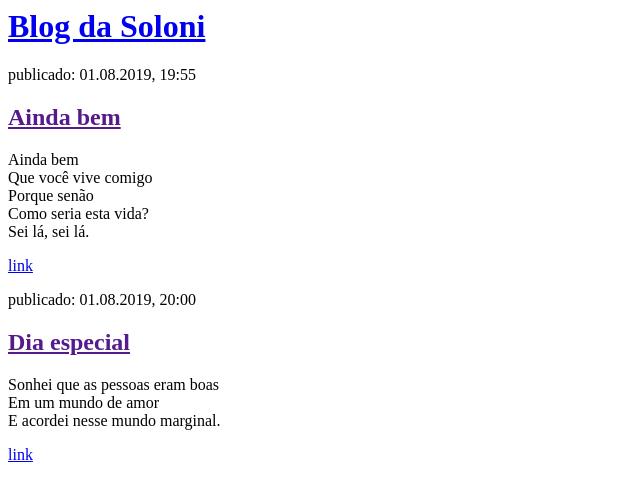
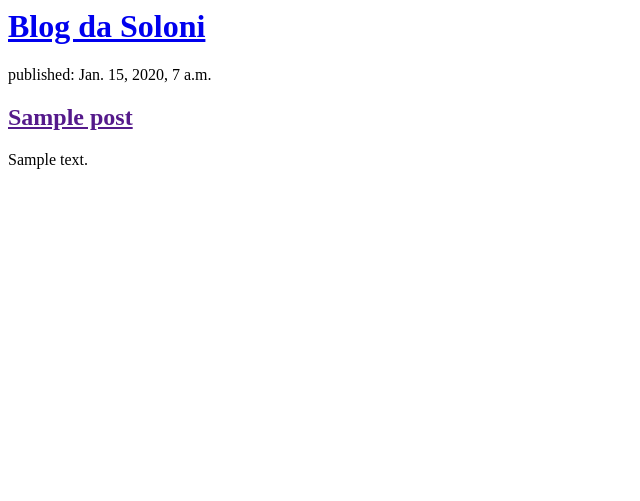
Before and after one commit to solrampin/my-first-blog, a Django app: template blog/templates/blog/post_list.html in a window 1280 px wide. Shown: the top 501 px of the page, without its empty margins (0-640 px from the left). Run offline with Django 3.2, Linux system fonts and the light colour scheme; the template is opened without the code that fills it: values that come from a table or form of the project are taken from there, others are empty; tables that the repository leaves empty hold one stand-in row (values such as "Sample post").

Commit message:
Modificações no display dos templates dos posts a partir do banco de dados.

```diff
--- a/blog/templates/blog/post_list.html
+++ b/blog/templates/blog/post_list.html
@@ -7,18 +7,13 @@
             <h1><a href="/">Blog da Soloni</a></h1>
         </div>
 
-        <div>
-            <p>publicado: 01.08.2019, 19:55</p>
-            <h2><a href="">Ainda bem</a></h2>
-            <p>Ainda bem <br> Que você vive comigo <br> Porque senão <br> Como seria esta vida? <br> Sei lá, sei lá.</p>
-            <a href="https://www.letras.mus.br/vanessa-da-mata/102362/">link</a>
-        </div>
+        {% for post in posts %}
+          <div>
+            <p>published: {{ post.published_date }}</p>
+            <h2><a href="">{{ post.title }}</a></h2>
+            <p>{{ post.text|linebreaksbr }}</p>
+          </div>
+        {% endfor %}
 
-        <div>
-            <p>publicado: 01.08.2019, 20:00</p>
-            <h2><a href="">Dia especial</a></h2>
-            <p>Sonhei que as pessoas eram boas <br> Em um mundo de amor <br> E acordei nesse mundo marginal.</p>
-            <a href="https://www.letras.mus.br/cidadao-quem/45265/">link</a>
-        </div>
     </body>
 </html>
--- a/blog/views.py
+++ b/blog/views.py
@@ -1,4 +1,7 @@
 from django.shortcuts import render
+from django.utils import timezone
+from .models import Post
 
 def post_list(request):
-    return render(request, 'blog/post_list.html', {})
+    posts = Post.objects.filter(published_date__lte=timezone.now()).order_by('published_date')
+    return render(request, 'blog/post_list.html', {'posts' : posts})
```
